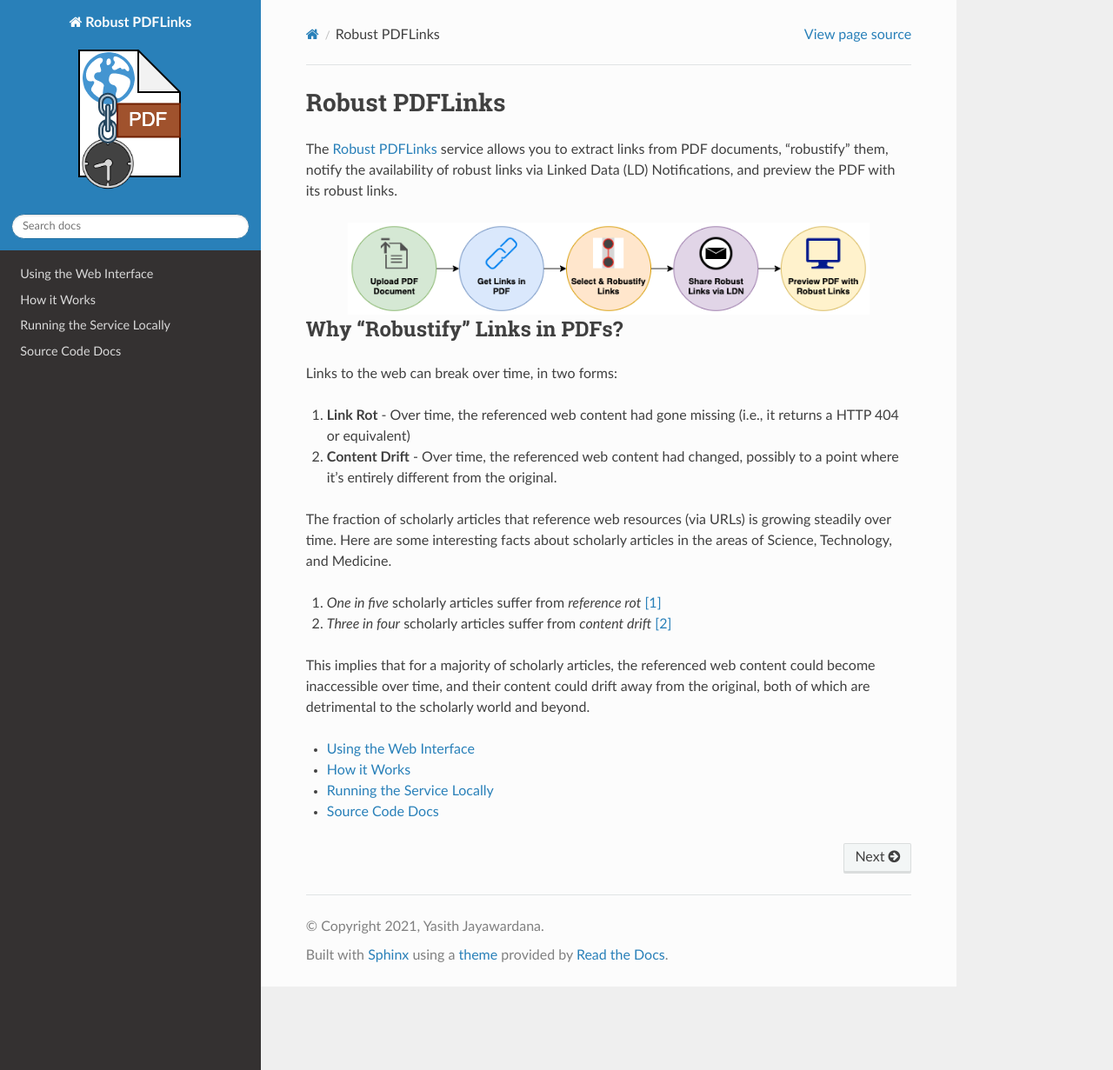
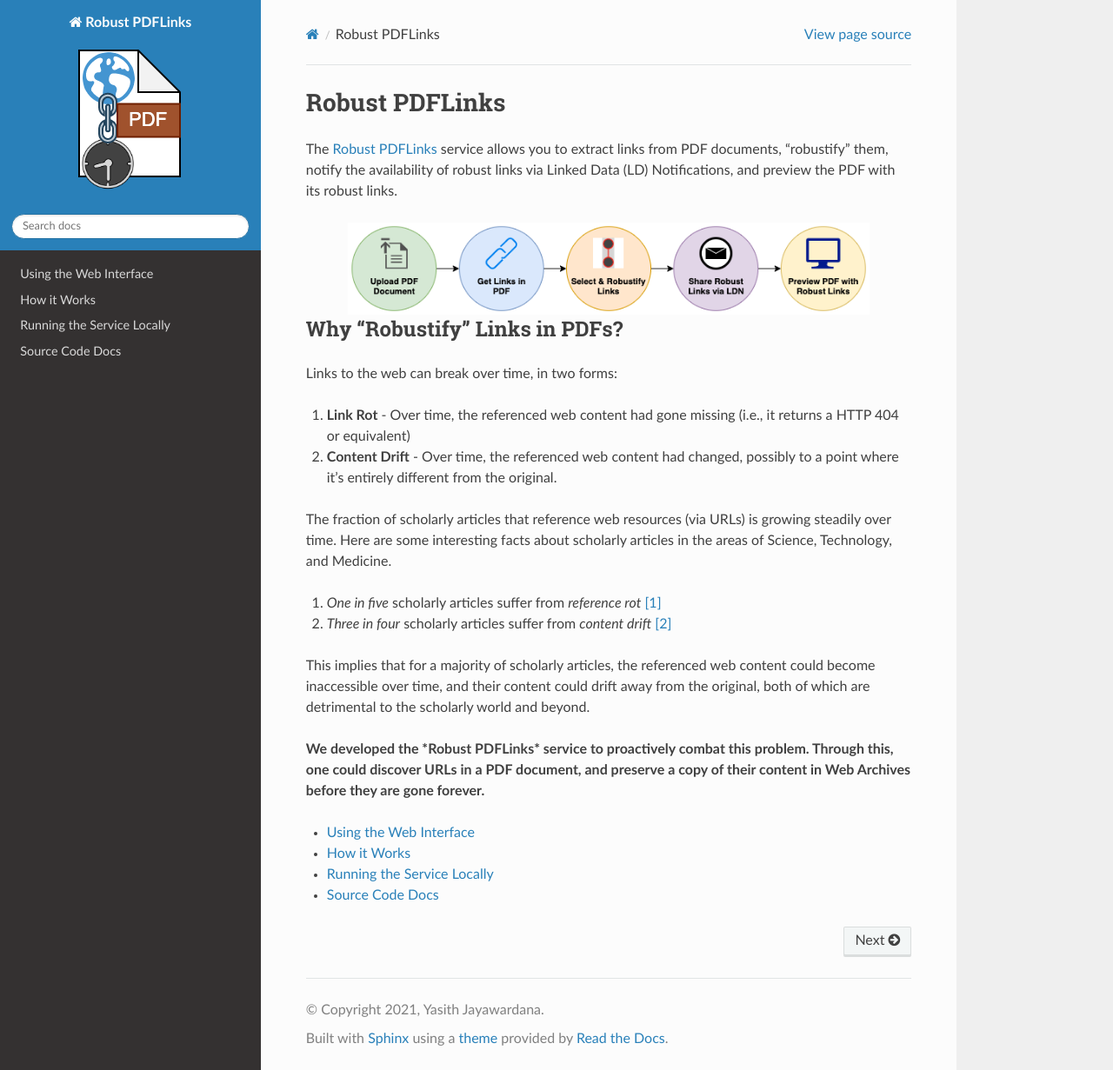
Before and after one commit to yasithdev/pdf-links-service, a Sphinx documentation site: the page built from docs/index.rst, in a window 1280 px wide and 1231 px high. Shown: the whole window at 87% size. Built offline with Sphinx 7.4.7 and the Read the Docs theme 2.0.0, drawn with Linux system fonts in a browser that asks for light colours.

Commit message:
add punchline

```diff
--- a/docs/index.rst
+++ b/docs/index.rst
@@ -26,6 +26,9 @@
 This implies that for a majority of scholarly articles, the referenced web content could become inaccessible over time,
 and their content could drift away from the original, both of which are detrimental to the scholarly world and beyond.
 
+**We developed the *Robust PDFLinks* service to proactively combat this problem.
+Through this, one could discover URLs in a PDF document, and preserve a copy of their content in Web Archives before
+they are gone forever.**
 
 .. toctree::
    :maxdepth: 1
```
